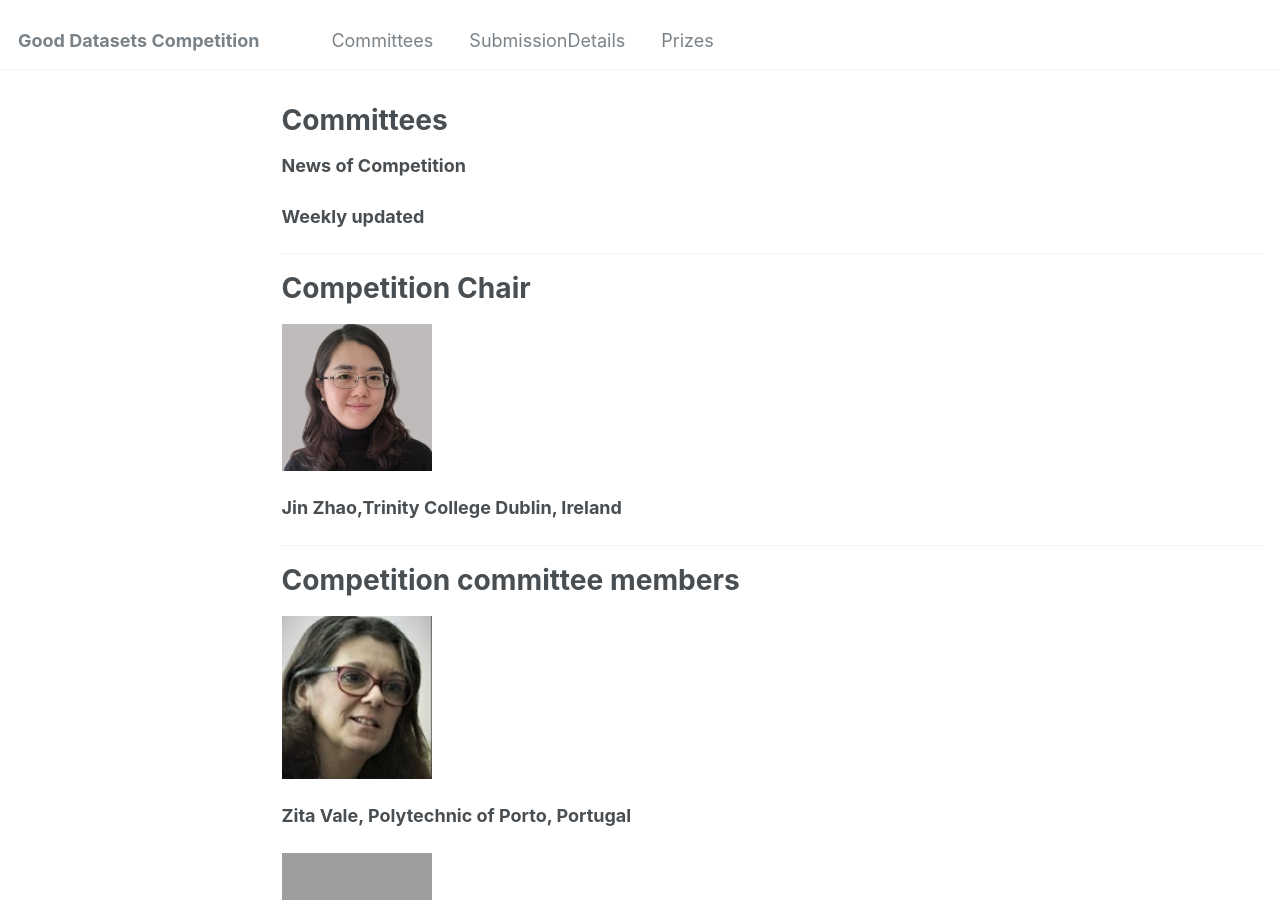
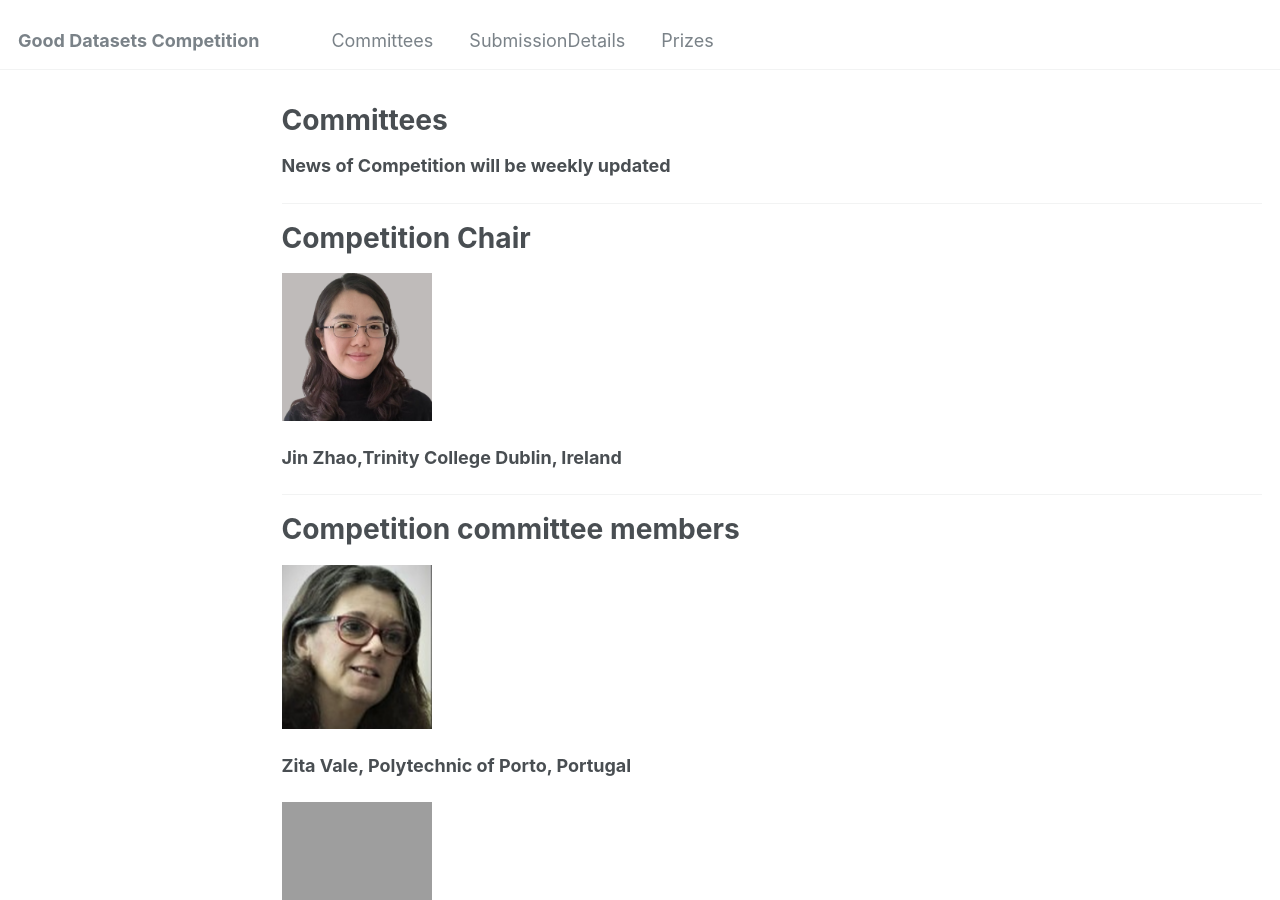
Before and after one commit to dpPEScomp/pesdpcompetition.github.io, a Jekyll site: the page built from _pages/Committees.md, in a window 1280 px wide and 900 px high. Built offline with Jekyll 4.4.1, drawn with Linux system fonts in a browser that asks for light colours.

Commit message:
Update Committees.md

```diff
--- a/_pages/Committees.md
+++ b/_pages/Committees.md
@@ -4,9 +4,7 @@
 permalink: /committees/
 author_profile: false
 ---
-**News of Competition**
-
-**Weekly updated**
+**News of Competition will be weekly updated**
 
 ---
 
@@ -50,6 +48,7 @@
 
 
 
+<img src="https://dppescomp.github.io/pesdpcompetition.github.io/images/Lusha_Wang.jpg" width="150" height="150">
 
 **Lusha Wang, The University of Alabama, USA**
 
```
